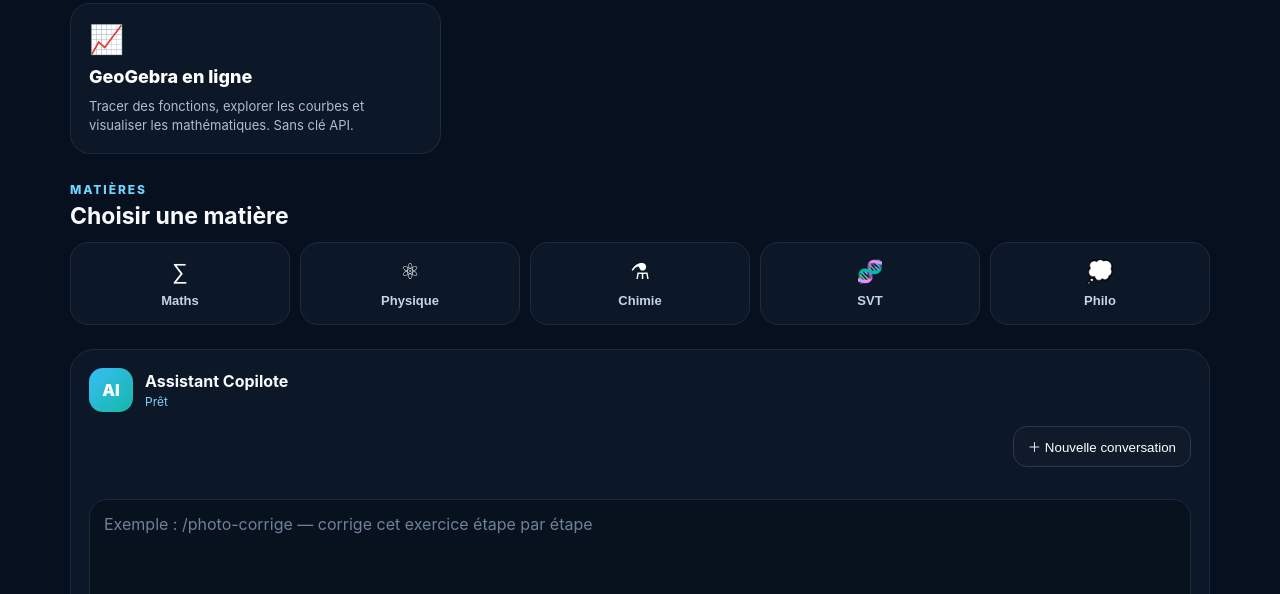
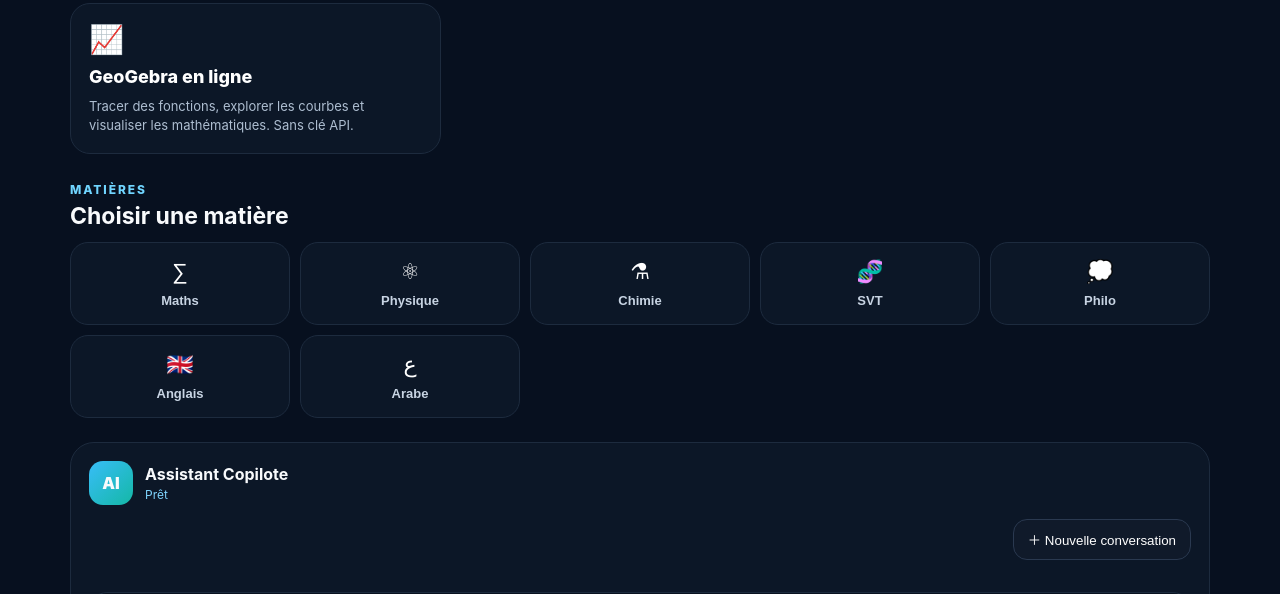
Before and after one commit to djama77/copilote-bac-terminale-s-djibouti, a plain HTML site: page index.html in a window 1280 px wide. Shown: the part 1635-2229 px from the top of the page. Drawn offline with Linux system fonts and the light colour scheme.

Commit message:
feat(ui): add English and Arabic as school subjects

```diff
--- a/index.html
+++ b/index.html
@@ -95,7 +95,7 @@
 
       <section class="subjects"><div class="section-head"><div><span class="eyebrow">MATIÈRES</span><h3>Choisir une matière</h3></div></div>
         <div class="subject-row">
-          <button class="subject math" data-subject="Mathématiques">∑ <span>Maths</span></button><button class="subject physics" data-subject="Physique">⚛ <span>Physique</span></button><button class="subject chemistry" data-subject="Chimie">⚗ <span>Chimie</span></button><button class="subject svt" data-subject="SVT">🧬 <span>SVT</span></button><button class="subject philo" data-subject="Philosophie">💭 <span>Philo</span></button>
+          <button class="subject math" data-subject="Mathématiques">∑ <span>Maths</span></button><button class="subject physics" data-subject="Physique">⚛ <span>Physique</span></button><button class="subject chemistry" data-subject="Chimie">⚗ <span>Chimie</span></button><button class="subject svt" data-subject="SVT">🧬 <span>SVT</span></button><button class="subject philo" data-subject="Philosophie">💭 <span>Philo</span></button><button class="subject" data-subject="Anglais">🇬🇧 <span>Anglais</span></button><button class="subject" data-subject="Arabe">ع <span>Arabe</span></button>
         </div>
       </section>
 
```
